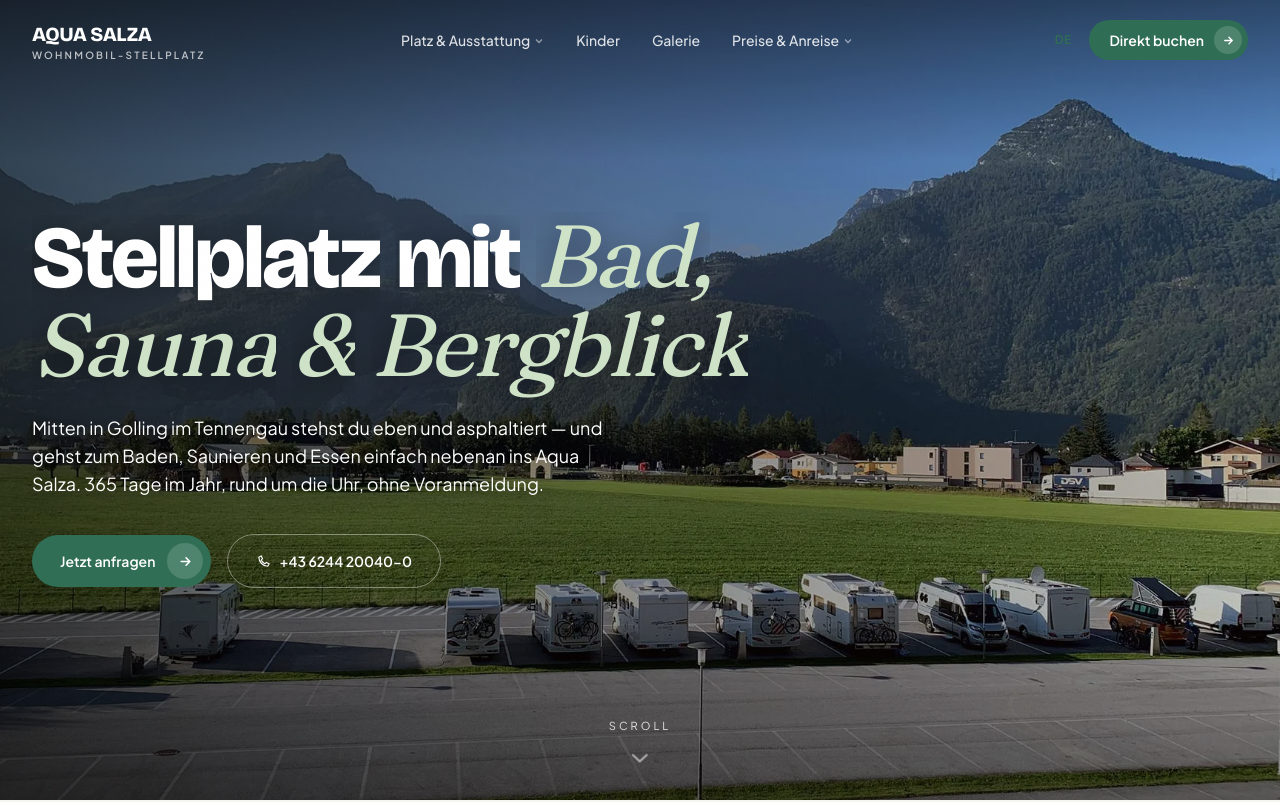
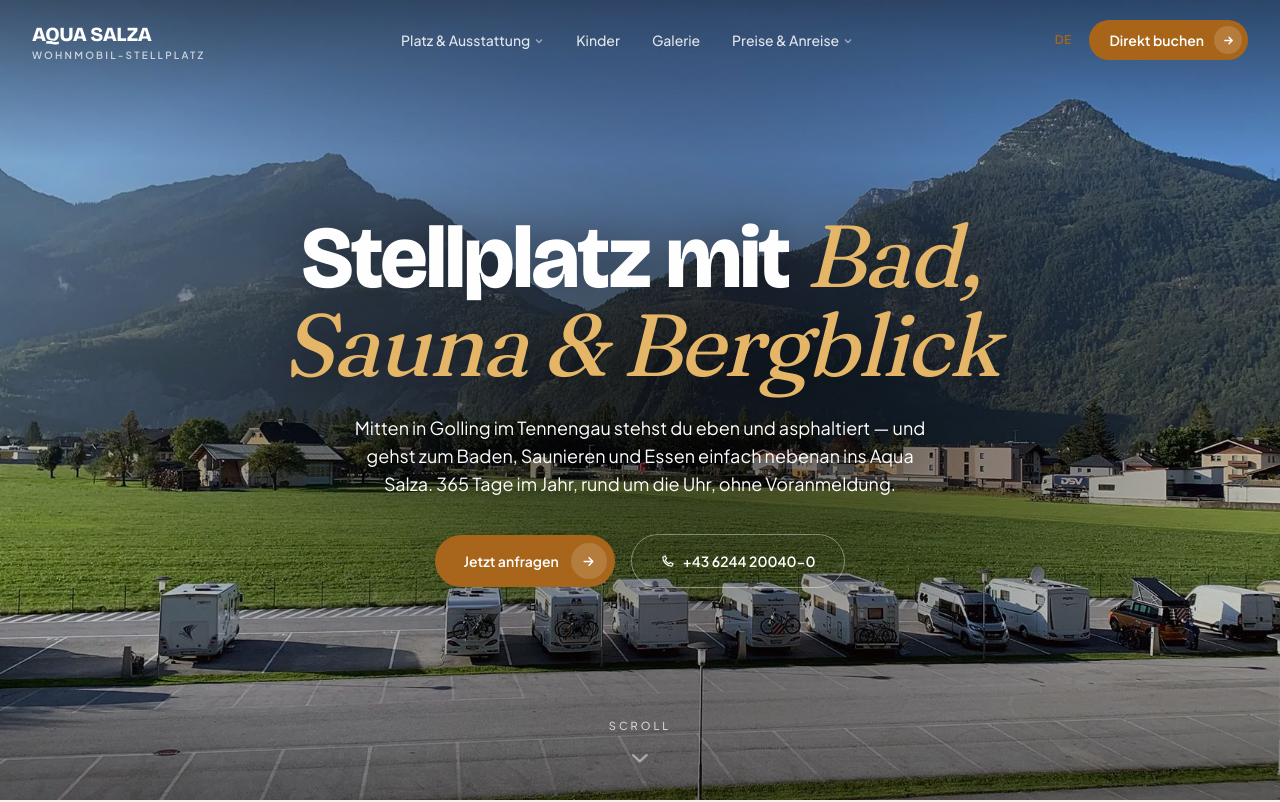
Before and after one commit to Lellino-Elias/aqua-salza-camping-demo, a Next.js app: page / in a window 1280 px wide. Shown: the top 802 px of the page. Built offline with nearby package versions, Linux system fonts and the light colour scheme.

Commit message:
aqua-salza — campsite demo 2026-06-11 17:26:52

```diff
--- a/src/app/globals.css
+++ b/src/app/globals.css
@@ -161,13 +161,16 @@
   display: inline-block;
   overflow: hidden;
   vertical-align: bottom;
-  /* Descender-Schutz bei enger Zeilenhöhe (g, y, j) */
-  padding-bottom: 0.12em;
-  margin-bottom: -0.12em;
+  /* Glyphen-Schutz an ALLEN Kanten: unten Descender (g, y, j), oben i-Punkte/Umlaute/Kursiv-
+     Ascender („Ski" verlor den i-Punkt), seitlich Kursiv-Überhang. Negative Margins gleichen
+     das Layout exakt aus — Maske größer, Textfluss identisch. */
+  padding: 0.18em 0.1em 0.12em;
+  margin: -0.18em -0.1em -0.12em;
 }
 .wsplit .w > span {
   display: inline-block;
-  transform: translateY(118%);
+  /* 135 % statt 118 %: durch das größere Masken-Padding braucht der versteckte Zustand mehr Weg */
+  transform: translateY(135%);
   transition: transform 0.9s cubic-bezier(0.16, 1, 0.3, 1);
   transition-delay: calc(var(--wi, 0) * 60ms);
 }
--- a/src/components/sections/Hero.tsx
+++ b/src/components/sections/Hero.tsx
@@ -20,6 +20,14 @@
   const after = emphAt >= 0 ? claim.slice(emphAt + claimEmphasis.length) : "";
   const hero = campsite.hero.aerial;
   const left = campsite.heroVariant === "left";
+  // Proportionen: langer Claim → kleinere Stufe, sonst erschlägt die Headline die Hero-Section.
+  // Literale Tailwind-Klassen (JIT scannt den Quelltext — niemals dynamisch zusammensetzen!).
+  const sizeCls =
+    claim.length >= 55
+      ? "text-[clamp(1.75rem,6.5vw,3.9rem)]"
+      : claim.length >= 39
+        ? "text-[clamp(1.9rem,7.5vw,4.6rem)]"
+        : "text-[clamp(2rem,9vw,5.5rem)]";
 
   useEffect(() => {
     if (window.matchMedia("(prefers-reduced-motion: reduce)").matches) return;
@@ -56,8 +64,11 @@
       {/* Content — zentriert (Default) oder linksbündig (heroVariant: "left") */}
       <div className={`reveal reveal-soft relative z-10 mx-auto flex h-full max-w-[1320px] flex-col justify-center px-5 md:px-8 ${left ? "items-start text-left" : "items-center text-center"}`}>
         <h1
-          className={`font-display text-[clamp(2rem,9vw,5.5rem)] font-extrabold leading-[1.04] md:leading-[0.98] tracking-tight text-white [text-wrap:balance] ${left ? "max-w-3xl" : "mx-auto max-w-4xl"}`}
-          style={{ textShadow: "0 2px 30px rgba(0,0,0,0.4)" }}
+          className={`font-display ${sizeCls} font-extrabold leading-[1.04] md:leading-[0.98] tracking-tight text-white [text-wrap:balance] ${left ? "max-w-3xl" : "mx-auto max-w-4xl"}`}
+          // drop-shadow-FILTER statt text-shadow: der Filter wird NACH dem Wort-Masken-Clipping
+          // gerechnet → keine sichtbaren Schatten-Boxen mehr an den Maskenkanten (overflow:hidden
+          // schnitt den 30px-text-shadow pro Wort hart ab = die „kantigen Blöcke" hinterm Text).
+          style={{ filter: "drop-shadow(0 2px 22px rgba(0,0,0,0.45))" }}
         >
           <Words text={claim} emphasis={emphAt >= 0 ? claimEmphasis : undefined} emphasisClass="font-serif italic font-normal" emphasisStyle={{ color: "var(--hero-emph)" }} />
         </h1>
--- a/src/content/campsites/aqua-salza.ts
+++ b/src/content/campsites/aqua-salza.ts
@@ -11,8 +11,7 @@
   brandKind: "Wohnmobil-Stellplatz",
   regionLong: "Tennengau · Salzburger Land · Österreich",
 
-  theme: "alpin",
-  heroVariant: "left",
+  heroVariant: "center",
 
   claim: "Stellplatz mit Bad, Sauna & Bergblick",
   claimEmphasis: "Bad, Sauna & Bergblick",
@@ -183,7 +182,7 @@
     telHref: "tel:+436244200400",
     mail: "info@aqua-salza.at",
     adresse: "Möslstraße 199 · 5440 Golling an der Salzach · Salzburg",
-    coords: { lat: 47.59582, lng: 13.17167 },
+    coords: { lat: 47.596031, lng: 13.174541 },
   },
 
   languages: ["DE"],
```
